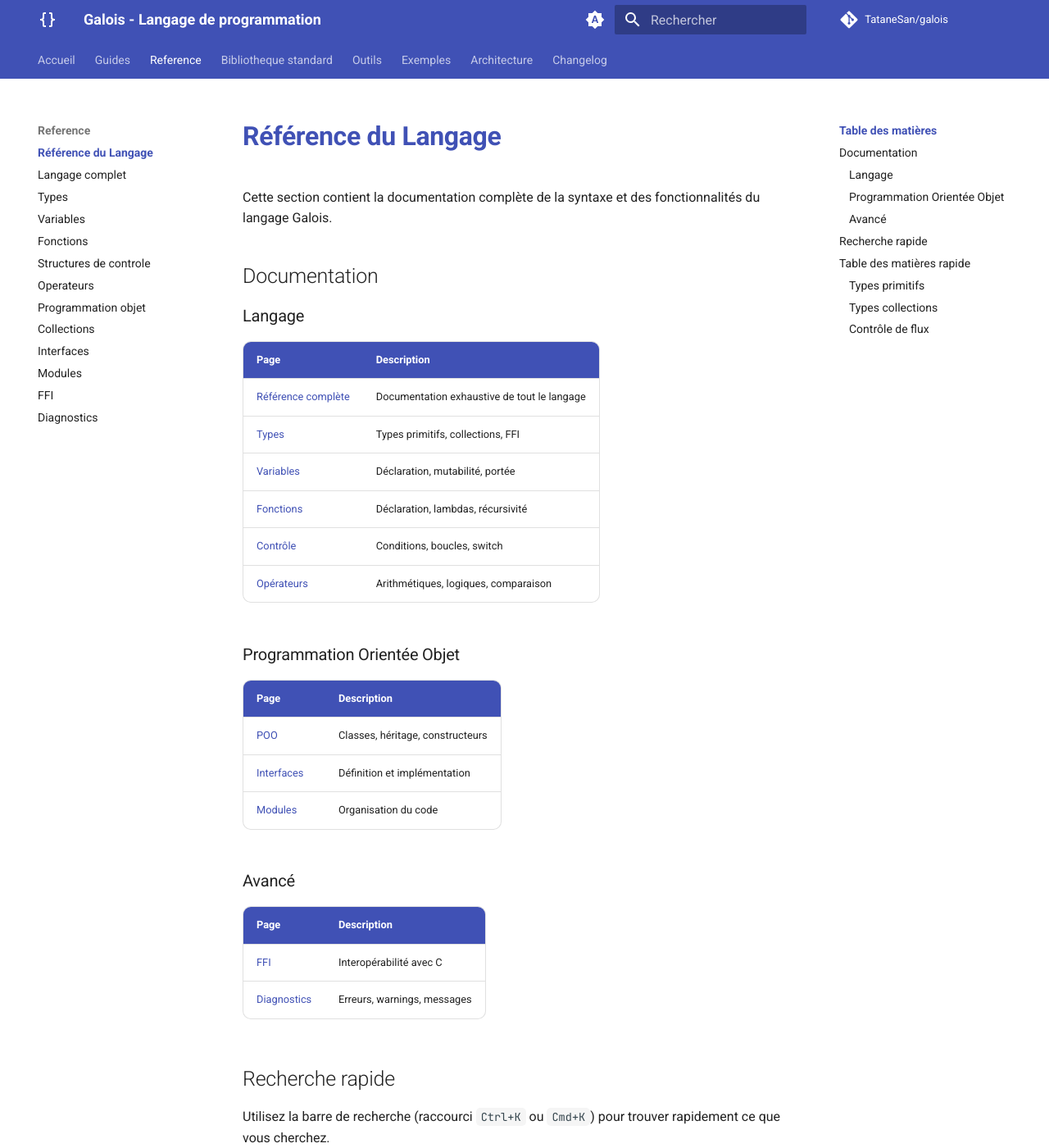
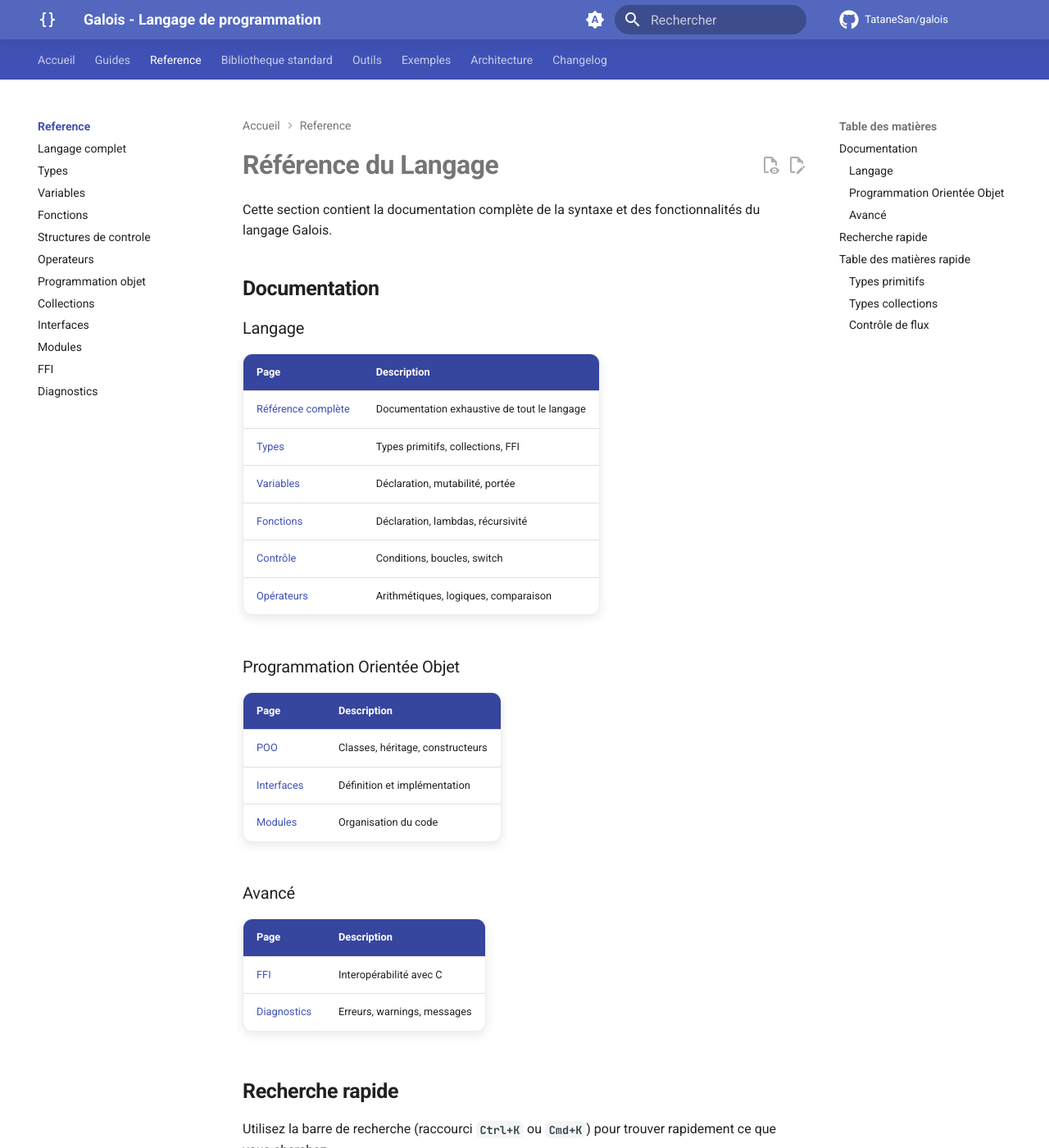
Before and after one commit to TataneSan/galois, an MkDocs documentation site: the page built from docs/reference/index.md, in a window 1280 px wide and 1400 px high. Shown: the whole window at 82% size. Built offline with MkDocs 1.6.1 and Material for MkDocs 9.7.7, drawn with Linux system fonts in a browser that asks for light colours; comment, search, counter and statistics services are not loaded.

Commit message:
Amélioration de l'interface MkDocs : thème, CSS, hero et navigation

```diff
--- a/docs/stylesheets/extra.css
+++ b/docs/stylesheets/extra.css
@@ -1,112 +1,147 @@
-/* Galois Documentation - Styles personnalisés */
+/* Galois docs UI refresh */
 
-/* Titre de la page */
+:root {
+  --galois-radius: 0.9rem;
+  --galois-radius-sm: 0.6rem;
+  --galois-shadow: 0 12px 28px rgba(34, 42, 53, 0.12);
+  --galois-shadow-sm: 0 4px 12px rgba(34, 42, 53, 0.1);
+  --galois-gradient: linear-gradient(120deg, #3949ab 0%, #5c6bc0 50%, #7e57c2 100%);
+}
+
+[data-md-color-scheme="slate"] {
+  --galois-shadow: 0 12px 28px rgba(0, 0, 0, 0.42);
+  --galois-shadow-sm: 0 4px 12px rgba(0, 0, 0, 0.32);
+}
+
+.md-header {
+  -webkit-backdrop-filter: saturate(180%) blur(8px);
+  backdrop-filter: saturate(180%) blur(8px);
+  background: color-mix(in oklab, var(--md-primary-fg-color) 88%, #fff);
+  box-shadow: var(--galois-shadow-sm);
+}
+
+.md-tabs {
+  border-bottom: 1px solid var(--md-default-fg-color--lightest);
+}
+
+.md-typeset h1,
+.md-typeset h2 {
+  letter-spacing: -0.015em;
+}
+
 .md-typeset h1 {
-  color: var(--md-primary-fg-color);
+  font-weight: 800;
+  margin-bottom: 1rem;
+}
+
+.md-typeset h2 {
   font-weight: 700;
 }
 
-/* Cartes de la grille */
+.md-main__inner {
+  margin-top: 1.2rem;
+}
+
+.md-typeset .galois-hero {
+  background: var(--galois-gradient);
+  color: #fff;
+  border-radius: var(--galois-radius);
+  padding: 1.5rem 1.25rem;
+  box-shadow: var(--galois-shadow);
+  margin: 0 0 1.2rem;
+}
+
+.md-typeset .galois-hero h1 {
+  color: #fff;
+  margin-top: 0;
+  margin-bottom: 0.4rem;
+}
+
+.md-typeset .galois-hero p {
+  opacity: 0.96;
+  margin: 0.2rem 0 1rem;
+}
+
+.md-typeset .galois-hero .md-button {
+  border-color: #fff;
+  color: #fff;
+}
+
+.md-typeset .galois-hero .md-button--primary {
+  background: #fff;
+  color: #2f3a9f;
+  border-color: #fff;
+}
+
 .grid.cards > ul > li {
   border: 1px solid var(--md-default-fg-color--lightest);
-  border-radius: 0.5rem;
-  transition: all 0.2s ease;
+  border-radius: var(--galois-radius-sm);
+  box-shadow: none;
+  transition: transform 0.18s ease, box-shadow 0.18s ease, border-color 0.18s ease;
 }
 
 .grid.cards > ul > li:hover {
-  border-color: var(--md-primary-fg-color);
-  box-shadow: 0 4px 12px rgba(0, 0, 0, 0.1);
+  transform: translateY(-3px);
+  border-color: var(--md-primary-fg-color--light);
+  box-shadow: var(--galois-shadow-sm);
 }
 
-/* Centrage */
-.centered {
-  text-align: center;
-  margin: 2rem 0;
-}
-
-/* Tableaux */
 .md-typeset table:not([class]) {
-  border-radius: 0.5rem;
+  border: 1px solid var(--md-default-fg-color--lightest);
+  border-radius: var(--galois-radius-sm);
   overflow: hidden;
+  box-shadow: var(--galois-shadow-sm);
 }
 
 .md-typeset table:not([class]) th {
-  background-color: var(--md-primary-fg-color);
-  color: white;
-  font-weight: 600;
+  background: color-mix(in oklab, var(--md-primary-fg-color) 90%, #000);
+  color: #fff;
+  font-weight: 700;
 }
 
-/* Code en ligne */
-.md-typeset code {
-  background-color: var(--md-code-bg-color);
-  border-radius: 0.25rem;
-  padding: 0.1rem 0.3rem;
+.md-typeset .admonition,
+.md-typeset details {
+  border-radius: var(--galois-radius-sm);
+  border-left-width: 0.28rem;
+  box-shadow: var(--galois-shadow-sm);
 }
 
-/* Blocs de code */
 .md-typeset pre > code {
-  border-radius: 0.5rem;
+  border-radius: var(--galois-radius-sm);
 }
 
-/* Admonitions */
-.md-typeset .admonition,
-.md-typeset details {
-  border-radius: 0.5rem;
-  border-left-width: 0.3rem;
+.md-typeset :not(pre) > code {
+  border-radius: 0.35rem;
+  padding: 0.12em 0.35em;
+  font-weight: 520;
 }
 
-/* Boutons */
 .md-button {
-  border-radius: 0.5rem;
-  font-weight: 500;
+  border-radius: 999px;
+  font-weight: 600;
+  padding-inline: 1rem;
 }
 
-/* Navigation latérale */
 .md-nav__link--active {
-  font-weight: 600;
+  font-weight: 700;
 }
 
-/* Icônes de la navigation */
-.md-nav__link .md-ellipsis::before {
-  margin-right: 0.5rem;
+.md-search__form {
+  border-radius: 999px;
 }
 
-/* Section "Sur cette page" */
-.md-nav__title {
-  font-weight: 600;
-  color: var(--md-primary-fg-color);
+.md-footer {
+  background: color-mix(in oklab, var(--md-primary-fg-color) 88%, #000);
 }
 
-/* Tags */
-.md-tag {
-  border-radius: 1rem;
-  font-size: 0.7rem;
-  padding: 0.2rem 0.6rem;
+.md-content__inner {
+  animation: galois-fade 0.28s ease;
 }
 
-/* Footer */
-.md-footer {
-  background-color: var(--md-primary-fg-color);
-}
-
-/* Thème sombre */
-[data-md-color-scheme="slate"] {
-  --md-hue: 230;
-}
-
-[data-md-color-scheme="slate"] .md-typeset table:not([class]) th {
-  background-color: var(--md-primary-fg-color--dark);
-}
-
-/* Animation de chargement */
-.md-content__inner {
-  animation: fadeIn 0.3s ease;
-}
-
-@keyframes fadeIn {
+@keyframes galois-fade {
   from {
     opacity: 0;
-    transform: translateY(10px);
+    transform: translateY(8px);
   }
   to {
     opacity: 1;
@@ -114,24 +149,15 @@
   }
 }
 
-/* Responsive */
-@media screen and (max-width: 768px) {
-  .grid.cards > ul {
-    grid-template-columns: 1fr;
-  }
+mark {
+  background: color-mix(in oklab, #fff59d 84%, #fff);
+  border-radius: 0.25rem;
+  padding: 0.1rem 0.24rem;
 }
 
-/* Highlight pour recherche */
-mark {
-  background-color: #fff59d;
-  padding: 0.1rem 0.2rem;
-  border-radius: 0.2rem;
-}
-
-/* Scrollbar personnalisée */
 ::-webkit-scrollbar {
-  width: 0.5rem;
-  height: 0.5rem;
+  width: 0.55rem;
+  height: 0.55rem;
 }
 
 ::-webkit-scrollbar-track {
@@ -140,9 +166,19 @@
 
 ::-webkit-scrollbar-thumb {
   background: var(--md-primary-fg-color--light);
-  border-radius: 0.25rem;
+  border-radius: 0.4rem;
 }
 
 ::-webkit-scrollbar-thumb:hover {
   background: var(--md-primary-fg-color);
 }
+
+@media screen and (max-width: 900px) {
+  .md-typeset .galois-hero {
+    padding: 1.1rem 1rem;
+  }
+
+  .grid.cards > ul {
+    grid-template-columns: 1fr;
+  }
+}
--- a/mkdocs.yml
+++ b/mkdocs.yml
@@ -28,11 +28,21 @@
         icon: material/brightness-4
         name: Mode sombre
   features:
+    - navigation.instant
+    - navigation.instant.prefetch
+    - navigation.tracking
+    - navigation.path
+    - navigation.indexes
     - navigation.tabs
     - navigation.sections
     - navigation.expand
     - navigation.top
     - navigation.footer
+    - toc.follow
+    - content.tabs.link
+    - content.tooltips
+    - content.action.edit
+    - content.action.view
     - search.suggest
     - search.highlight
     - content.code.copy
@@ -41,11 +51,18 @@
     code: JetBrains Mono
   icon:
     logo: material/code-braces
+    repo: fontawesome/brands/github
 
 extra:
+  homepage: index.md
   social:
     - icon: fontawesome/brands/github
       link: https://github.com/TataneSan/galois
+  status:
+    new: Nouveau
+    deprecated: Deprecie
+
+edit_uri: edit/master/docs/
 
 extra_css:
   - stylesheets/extra.css
```
Also changed, not shown: docs/index.md (+11 -0 lines).
